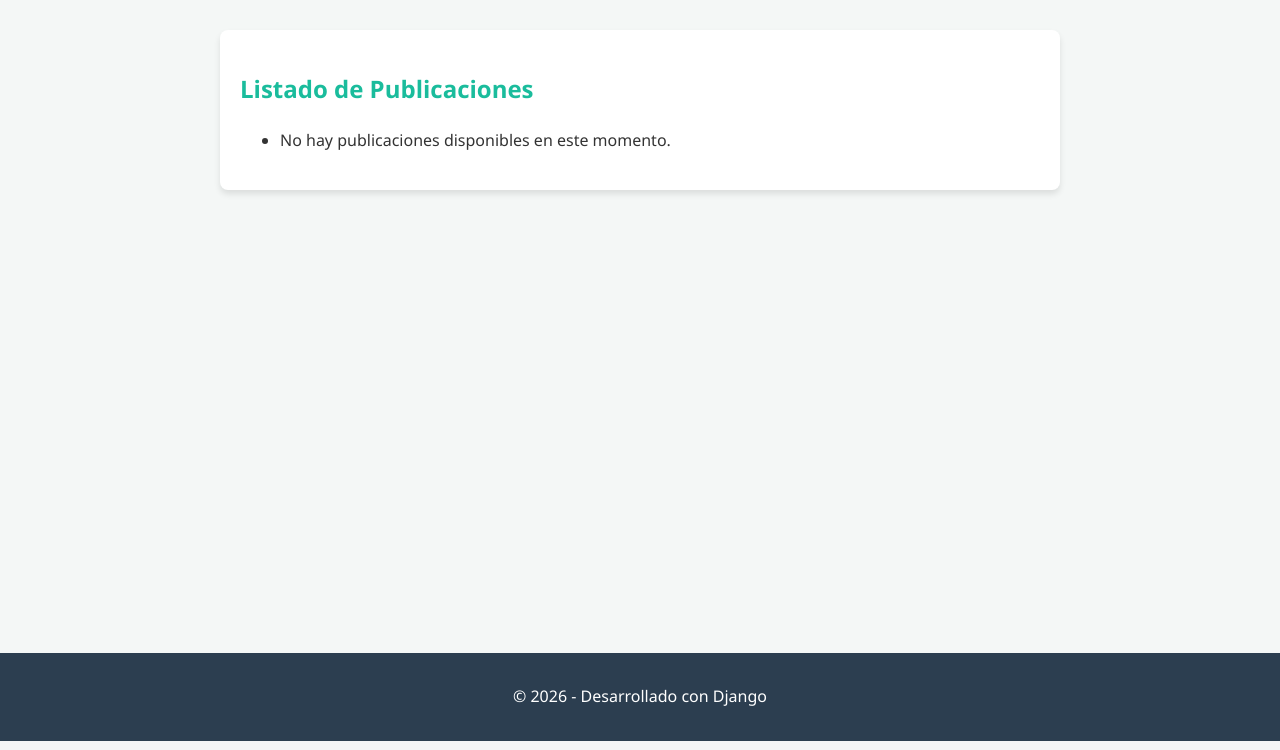
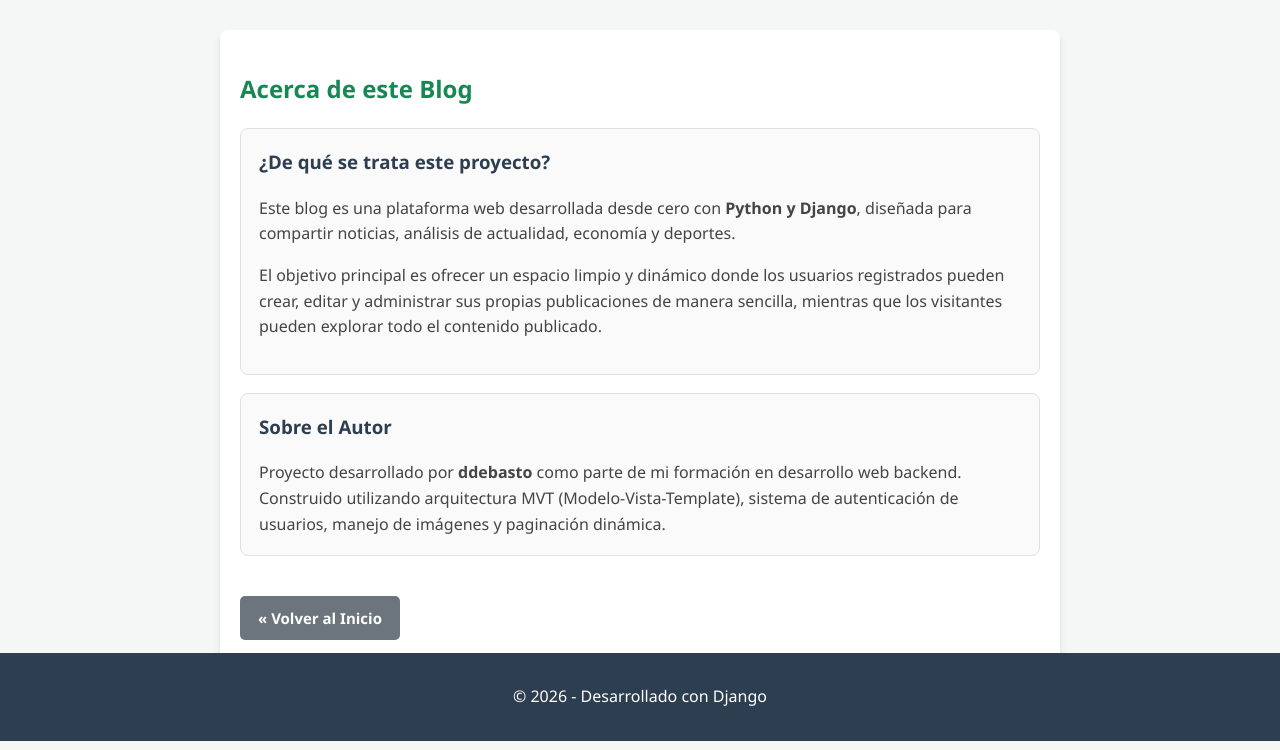
Before and after one commit to daniel-debasto/blog_django, a Django app: page /acerca/ in a window 1280 px wide. Shown: the part 59-809 px from the top of the page. Run offline with Django 5.2, Linux system fonts and the light colour scheme; data that the repository does not hold is empty.

Commit message:
Entrega final: mejoras visuales, paginacion, seccion Acerca de y README actualizado

```diff
--- a/posts/static/posts/css/estilos.css
+++ b/posts/static/posts/css/estilos.css
@@ -63,3 +63,128 @@ footer {
     bottom: 0;
     width: 100%;
 }
+/* Estilos limpios para el formulario */
+.form-label {
+    display: block;
+    font-weight: bold;
+    margin-bottom: 6px;
+    margin-top: 15px;
+}
+
+.form-control, .form-select {
+    width: 100%;
+    padding: 10px;
+    border: 1px solid #cccccc;
+    border-radius: 5px;
+    box-sizing: border-box;
+    font-size: 15px;
+}
+
+.btn {
+    display: inline-block;
+    padding: 10px 18px;
+    margin-top: 20px;
+    border-radius: 5px;
+    text-decoration: none;
+    font-weight: bold;
+    cursor: pointer;
+    border: none;
+    font-size: 15px;
+}
+
+.btn-success {
+    background-color: #198754;
+    color: white;
+}
+
+.btn-secondary {
+    background-color: #6c757d;
+    color: white;
+    margin-left: 8px;
+}
+/* Estilos para las tarjetas del listado de publicaciones */
+.post-card {
+    border: 1px solid #e0e0e0;
+    border-radius: 8px;
+    padding: 18px;
+    margin-bottom: 18px;
+    background-color: #fafafa;
+}
+
+.post-title {
+    font-size: 20px;
+    font-weight: bold;
+    color: #2c3e50;
+    text-decoration: none;
+}
+
+.post-title:hover {
+    color: #198754;
+    text-decoration: underline;
+}
+
+.post-meta {
+    font-size: 13px;
+    color: #6c757d;
+    margin-top: 4px;
+    margin-bottom: 10px;
+}
+
+.post-excerpt {
+    color: #444444;
+    font-size: 15px;
+    margin-bottom: 14px;
+}
+
+.btn-sm {
+    padding: 6px 12px;
+    font-size: 13px;
+    margin-top: 0;
+}
+
+.btn-primary {
+    background-color: #0d6efd;
+    color: white;
+}
+
+.btn-danger {
+    background-color: #dc3545;
+    color: white;
+    margin-left: 6px;
+}
+/* Estilos para la paginación */
+.pagination {
+    display: flex;
+    justify-content: center;
+    align-items: center;
+    gap: 6px;
+    margin-top: 25px;
+    flex-wrap: wrap;
+}
+
+.page-link {
+    padding: 8px 14px;
+    border: 1px solid #cccccc;
+    border-radius: 5px;
+    text-decoration: none;
+    color: #2c3e50;
+    background-color: white;
+    font-weight: bold;
+    font-size: 14px;
+}
+
+.page-link:hover {
+    background-color: #e9ecef;
+}
+
+.page-link.active {
+    background-color: #198754;
+    color: white;
+    border-color: #198754;
+}
+
+.page-dots {
+    padding: 8px 6px;
+    color: #6c757d;
+    font-weight: bold;
+}
--- a/posts/templates/posts/acerca.html
+++ b/posts/templates/posts/acerca.html
@@ -1,10 +1,28 @@
 {% extends 'posts/base.html' %}
 
 {% block content %}
-    <h1>Acerca de este proyecto</h1>
-    <h2>Sobre el Autor</h2>
-    <p>Hola, soy Daniel Debasto, un apasionado del desarrollo de software y estudiante de Python.</p>
+    <div style="margin-bottom: 20px;">
+        <h2 style="color: #198754; margin-bottom: 15px;">Acerca de este Blog</h2>
+    </div>
 
-    <h2>Propósito del Sitio</h2>
-    <p>Este sitio web forma parte de una serie de entregas prácticas. El objetivo actual es dominar el flujo de Django conectando Rutas, Vistas, Templates y Archivos Estáticos.</p>
+    <div class="post-card">
+        <h3 style="color: #2c3e50; margin-top: 0;">¿De qué se trata este proyecto?</h3>
+        <p style="color: #444444; line-height: 1.6;">
+            Este blog es una plataforma web desarrollada desde cero con <strong>Python y Django</strong>, diseñada para compartir noticias, análisis de actualidad, economía y deportes.
+        </p>
+        <p style="color: #444444; line-height: 1.6;">
+            El objetivo principal es ofrecer un espacio limpio y dinámico donde los usuarios registrados pueden crear, editar y administrar sus propias publicaciones de manera sencilla, mientras que los visitantes pueden explorar todo el contenido publicado.
+        </p>
+    </div>
+
+    <div class="post-card">
+        <h3 style="color: #2c3e50; margin-top: 0;">Sobre el Autor</h3>
+        <p style="color: #444444; line-height: 1.6; margin-bottom: 0;">
+            Proyecto desarrollado por <strong>ddebasto</strong> como parte de mi formación en desarrollo web backend. Construido utilizando arquitectura MVT (Modelo-Vista-Template), sistema de autenticación de usuarios, manejo de imágenes y paginación dinámica.
+        </p>
+    </div>
+
+    <div style="margin-top: 20px;">
+        <a href="{% url 'lista_posts' %}" class="btn btn-secondary" style="margin-left: 0;">&laquo; Volver al Inicio</a>
+    </div>
 {% endblock %}
--- a/posts/templates/posts/base.html
+++ b/posts/templates/posts/base.html
@@ -9,14 +9,13 @@
 </head>
 <body>
 
-      <header>
+    <header>
         <nav>
             <ul>
                 <li><a href="{% url 'lista_posts' %}">Inicio</a></li>
                 <li><a href="{% url 'acerca' %}">Acerca de</a></li>
 
                 {% if user.is_authenticated %}
-                    <!-- Opciones para usuarios que iniciaron sesión -->
                     <li><a href="{% url 'crear_post' %}">Crear Post</a></li>
                     <li><span style="color: white; margin-left: 10px;">Hola, <strong>{{ user.username }}</strong>!</span></li>
                     <li>
@@ -26,14 +25,12 @@
                         </form>
                     </li>
                 {% else %}
-                    <!-- Opciones para visitantes anónimos -->
                     <li><a href="{% url 'login' %}">Iniciar Sesión</a></li>
                     <li><a href="{% url 'registro' %}">Registrarse</a></li>
                 {% endif %}
             </ul>
         </nav>
     </header>
-
 
     <main class="container">
         {% block content %}
--- a/posts/templates/posts/lista_posts.html
+++ b/posts/templates/posts/lista_posts.html
@@ -1,27 +1,62 @@
 {% extends 'posts/base.html' %}
 
 {% block content %}
-    <h2>Listado de Publicaciones</h2>
+    <div style="display: flex; justify-content: space-between; align-items: center; margin-bottom: 20px;">
+        <h2 style="margin: 0;">Listado de Publicaciones</h2>
 
-    {% if user.is_authenticated %}
-        <!-- Solo lo ve el usuario que inició sesión -->
-        <p><a href="{% url 'crear_post' %}">➕ Crear Nueva Publicación</a></p>
-    {% endif %}
+        {% if user.is_authenticated %}
+            <a href="{% url 'crear_post' %}" class="btn btn-success" style="margin-top: 0;">+ Crear Nueva Publicación</a>
+        {% endif %}
+    </div>
 
-    <ul>
-        {% for post in posts %}
-            <li>
-                <a href="{% url 'detalle_post' post.pk %}"><strong>{{ post.titulo }}</strong></a>
-                - por {{ post.autor }}
+    {% for post in posts %}
+        <div class="post-card">
+            <a href="{% url 'detalle_post' post.pk %}" class="post-title">
+                {{ post.titulo }}
+            </a>
+
+            <div class="post-meta">
+                Publicado por <strong>{{ post.autor }}</strong>
+            </div>
+
+            <p class="post-excerpt">
+                {{ post.contenido|truncatewords:25 }}
+            </p>
+
+            <div style="margin-top: 10px;">
+                <a href="{% url 'detalle_post' post.pk %}" class="btn btn-secondary btn-sm" style="margin-left: 0;">Leer más</a>
 
                 {% if user.is_authenticated %}
-                    <!-- Las opciones de edición solo se ven si está logueado -->
-                    (<a href="{% url 'editar_post' post.pk %}">Editar</a> |
-                     <a href="{% url 'eliminar_post' post.pk %}">Eliminar</a>)
+                    <a href="{% url 'editar_post' post.pk %}" class="btn btn-primary btn-sm">Editar</a>
+                    <a href="{% url 'eliminar_post' post.pk %}" class="btn btn-danger btn-sm">Eliminar</a>
                 {% endif %}
-            </li>
-        {% empty %}
-            <li>No hay publicaciones disponibles en este momento.</li>
-        {% endfor %}
-    </ul>
+            </div>
+        </div>
+    {% empty %}
+        <div class="post-card">
+            <p style="margin: 0; color: #6c757d;">No hay publicaciones disponibles en este momento.</p>
+        </div>
+    {% endfor %}
+        <!-- Barra de paginación: 1, 2, 3 ... 8 -->
+    {% if posts.has_other_pages %}
+        <div class="pagination">
+            {% if posts.has_previous %}
+                <a href="?page={{ posts.previous_page_number }}" class="page-link">&laquo; Anterior</a>
+            {% endif %}
+
+            {% for num in rango_paginas %}
+                {% if num == posts.paginator.ELLIPSIS %}
+                    <span class="page-dots">...</span>
+                {% elif num == posts.number %}
+                    <span class="page-link active">{{ num }}</span>
+                {% else %}
+                    <a href="?page={{ num }}" class="page-link">{{ num }}</a>
+                {% endif %}
+            {% endfor %}
+
+            {% if posts.has_next %}
+                <a href="?page={{ posts.next_page_number }}" class="page-link">Siguiente &raquo;</a>
+            {% endif %}
+        </div>
+    {% endif %}
 {% endblock %}
--- a/posts/urls.py
+++ b/posts/urls.py
@@ -5,7 +5,7 @@ urlpatterns = [
     # Rutas anteriores de tu proyecto (para que funcione el menú de base.html)
     path('', views.lista_posts, name='inicio'),
     path('lista/', views.lista_posts, name='lista_posts'),
-    path('acerca/', views.lista_posts, name='acerca'), # Apunta temporalmente aquí para que no rompa
+        path('acerca/', views.acerca, name='acerca'), # Apunta temporalmente aquí para que no rompa
 
     # Rutas del CRUD
     path('post/<int:pk>/', views.detalle_post, name='detalle_post'),
--- a/posts/views.py
+++ b/posts/views.py
@@ -1,12 +1,25 @@
 from django.shortcuts import render, get_object_or_404, redirect
 from django.contrib.auth.decorators import login_required
+from django.core.paginator import Paginator
 from .models import Post
 from .forms import PostForm
 
-# 1. READ - Listar todos los posts
+# 1. READ - Listar todos los posts con paginación
 def lista_posts(request):
-    posts = Post.objects.all()
-    return render(request, 'posts/lista_posts.html', {'posts': posts})
+    todos_los_posts = Post.objects.all().order_by('-id')
+
+    # Muestra 5 posts por página (cambia el 5 por un 2 si quieres probarlo ahora con tus 3 posts)
+    paginator = Paginator(todos_los_posts, 3)
+    numero_pagina = request.GET.get('page')
+    posts = paginator.get_page(numero_pagina)
+
+    # Genera los números de página inteligentes: 1, 2, 3 ... 8
+    rango_paginas = posts.paginator.get_elided_page_range(posts.number, on_each_side=1, on_ends=1)
+
+    return render(request, 'posts/lista_posts.html', {
+        'posts': posts,
+        'rango_paginas': rango_paginas
+    })
 
 # 2. READ - Ver el detalle de un post individual
 def detalle_post(request, pk):
@@ -14,16 +27,21 @@ def detalle_post(request, pk):
     return render(request, 'posts/detalle_post.html', {'post': post})
 
 # 3. CREATE - Crear un nuevo post con imagen
+# 3. CREATE - Crear un nuevo post con imagen
 @login_required
 def crear_post(request):
     if request.method == 'POST':
         form = PostForm(request.POST, request.FILES)
         if form.is_valid():
-            form.save()
-            return redirect('lista_posts')
+            post = form.save(commit=False)
+            # Asigna el nombre y apellido si los tiene cargados, o su username
+            post.autor = request.user.get_full_name() or request.user.username
+            post.save()
+            return redirect('lista_posts')  # Asegúrate de que este sea el nombre de tu URL de lista
     else:
         form = PostForm()
-    return render(request, 'posts/post_form.html', {'form': form, 'accion': 'Crear'})
+    return render(request, 'posts/post_form.html', {'form': form})
+
 
 # 4. UPDATE - Editar un post existente y cambiar imagen
 @login_required
@@ -46,3 +64,6 @@ def eliminar_post(request, pk):
         post.delete()
         return redirect('lista_posts')
     return render(request, 'posts/post_confirm_delete.html', {'post': post})
+
+def acerca(request):
+    return render(request, 'posts/acerca.html')
```
Also changed, not shown: posts/forms.py (+18 -1 lines), posts/templates/posts/post_form.html (+27 -8 lines), README.md, media/posts/FfVvcycYn_970x660__1.jpg (added), media/posts/Leon_XIV.jpg (added), media/posts/elecciones-2025-votacion-voto-urna-escrutinio.avif (added), media/posts/jensen-huang-bloomberg.avif (added), media/posts/jovenes-trabajopng.avif (added), media/posts/river-vs-racing-2356175.jpg (added), media/posts/ueno-bank.avif (added).
